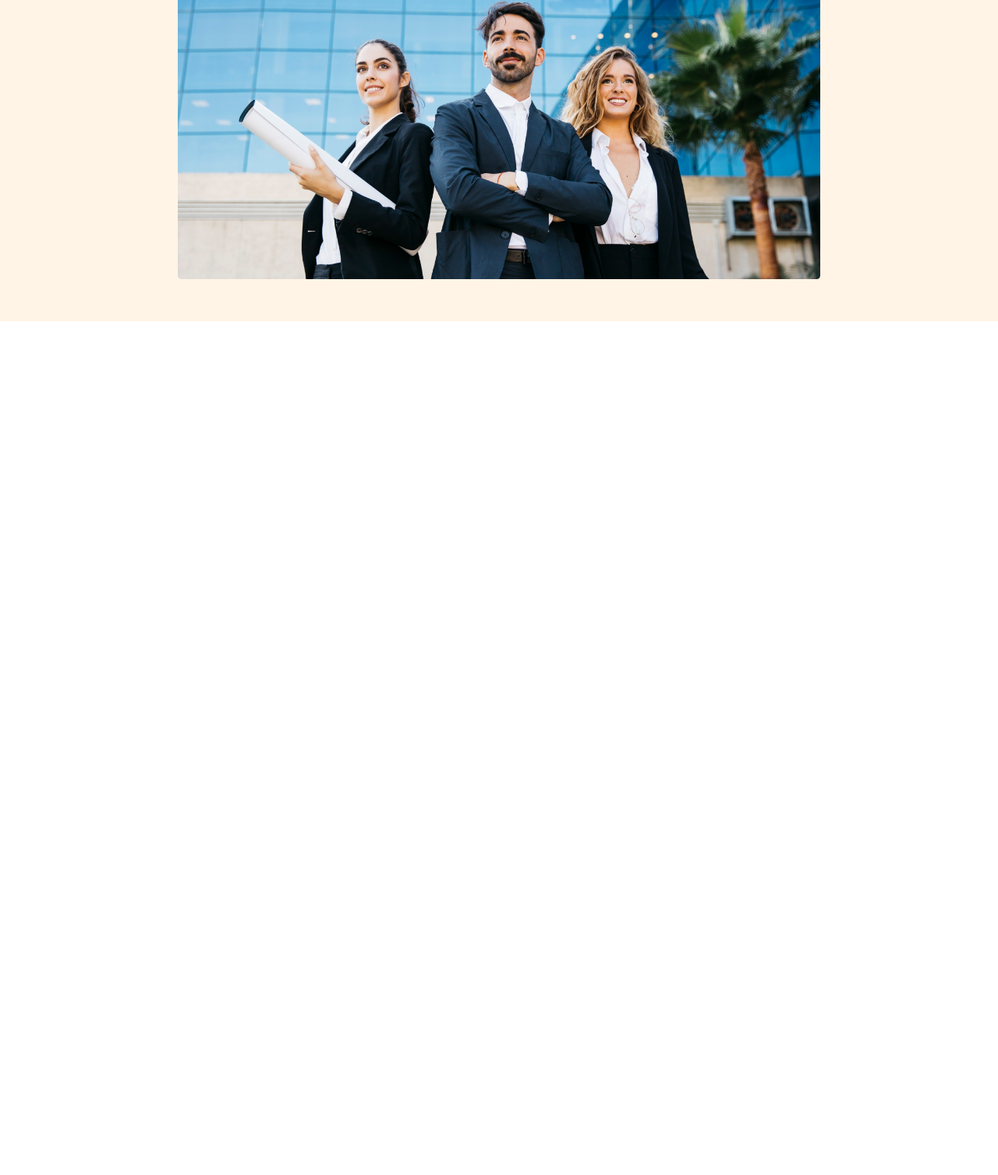
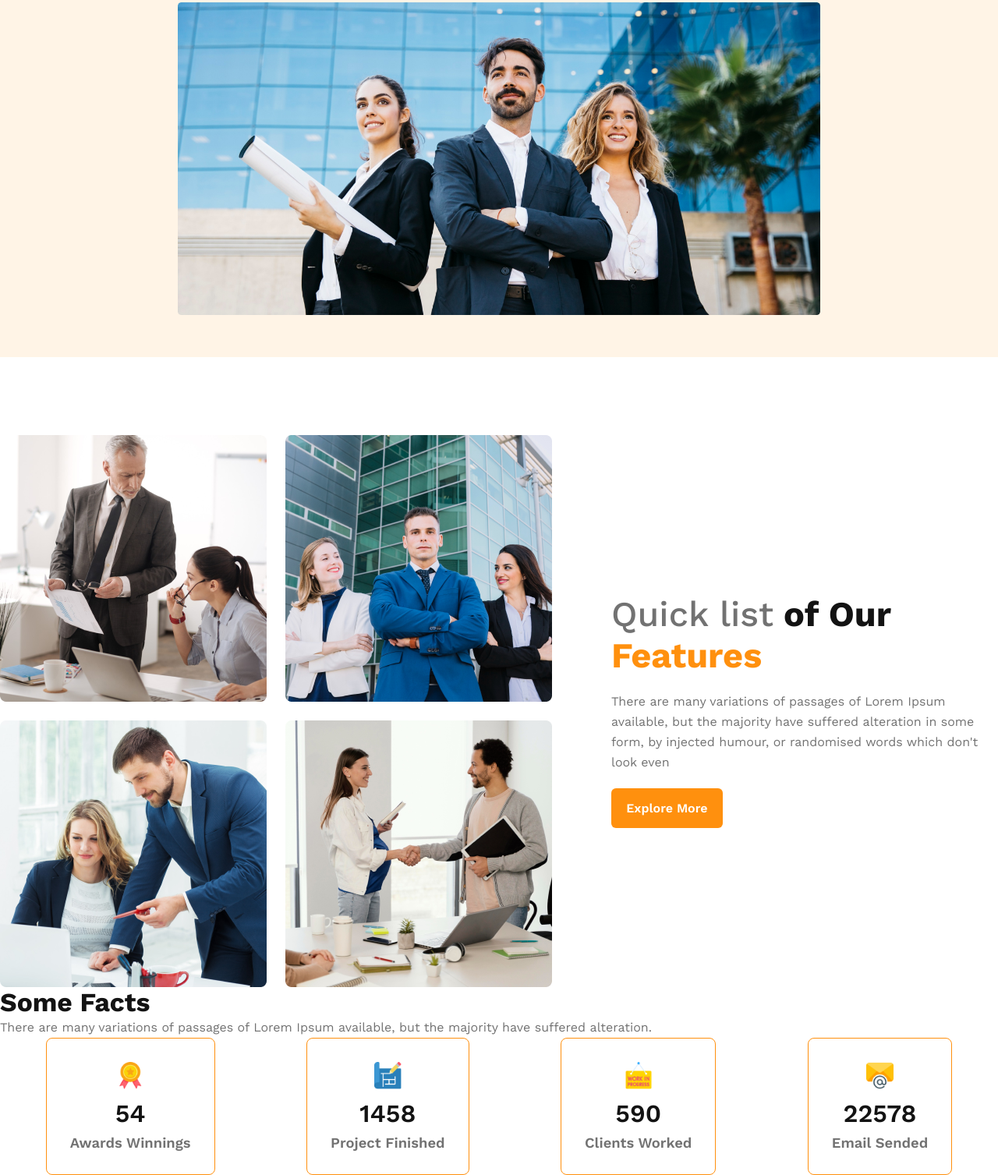
Before and after one commit to imalriyad/g3-architects, a plain HTML site: page index.html in a window 1280 px wide. Shown: the part 507-2014 px from the top of the page at 78% size. Before the commit the page ends 919 px from the top, so only its background shows below. Drawn offline with nearby package versions, Linux system fonts and the light colour scheme.

Commit message:
facts-boxes added

```diff
--- a/index.html
+++ b/index.html
@@ -32,7 +32,56 @@
 
    <!-- main-section-here  -->
    <main>
+      <section>
+        <!-- Team-members -->
+        <div class="team-container">
+            <div class="team-image">
+                <img src="./images/team1.png" alt="">
+                <img src="./images/team2.png" alt="">
+                <img src="./images/team3.png" alt="">
+                <img src="./images/team4.png" alt="">
+            </div>
+            <div class="team-content">
+                <h1 class="team-tittle"><span class="quick">Quick list</span> <span class="of">of Our</span><br> <span class="features">Features</span></h1>
+                <p class="team-description">There are many variations of passages of Lorem Ipsum available, but the majority have suffered alteration in some form, by injected humour, or randomised words which don't look even</p>
+                <button class="primary-btn">Explore More</button>
+            </div>
+        </div>
+      </section>
+          <!-- Feautures -->
+      <section>
 
+      </section>
+
+      <!-- some-fatcs  -->
+      <section>
+        <h1 class="nav-tittle">Some Facts</h3>
+        <p class="facts-description" >There are many variations of passages of Lorem Ipsum available, but the majority have suffered alteration.</p>
+        <div class="card-container">
+            <div class="card">
+                <img src="./images/icons/ribon.png" alt="">
+                <h1 class="card-stats">54</h1>
+                <p class="card-tittle">Awards Winnings</p>
+
+            </div>
+            <div class="card">
+                <img src="./images/icons/projects.png" alt="">
+                <h1 class="card-stats">1458</h1>
+                <p class="card-tittle">Project Finished</p>
+            </div>
+            <div class="card">
+                <img src="./images/icons/customers.png" alt="">
+                <h1 class="card-stats">590</h1>
+                <p class="card-tittle">Clients Worked</p>
+            </div>
+            <div class="card">
+                <img src="./images/icons/email.png" alt="">
+                <h1 class="card-stats">22578</h1>
+                <p class="card-tittle">Email Sended</p>
+            </div>
+
+        </div>
+      </section>
    </main>
 <!-- footer-section-here  -->
    <footer>
--- a/style.css
+++ b/style.css
@@ -2,23 +2,24 @@
 @import url('https://fonts.googleapis.com/css2?family=Lato:ital,wght@0,300;0,400;0,700;0,900;1,900&family=Work+Sans:wght@400;500;600;700&display=swap');
 
 /* shared-styles  */
-*{
+* {
     padding: 0px;
     margin: 0px;
     font-family: 'Work Sans', sans-serif;
 
 }
 
-a{
+a {
     color: #131313;
     text-decoration: none;
 }
-.primary-btn{
+
+.primary-btn {
     color: #131313;
     border-radius: 6px;
     background: #FF900E;
     border: 0;
-    padding: 18px 22px;
+    padding: 1rem 1.2rem;
     font-size: 1rem;
     font-weight: 600;
     color: #ffff;
@@ -26,21 +27,24 @@ a{
 }
 
 /* nav-section-style-goes-here  */
-header{
+header {
     background: rgba(255, 144, 14, 0.10);
-    padding:50px 228px;
+    padding: 50px 228px;
 }
-nav{
+
+nav {
     display: flex;
     justify-content: space-between;
     align-items: center;
 
 }
-nav>ul{
+
+nav>ul {
     display: flex;
     justify-content: center;
 }
-nav ul li{
+
+nav ul li {
     list-style: none;
     margin-right: 30px;
     font-weight: 500;
@@ -48,63 +52,173 @@ nav ul li{
 
 }
 
-.nav-tittle{
+.nav-tittle {
     color: #131313;
     font-size: 2.1rem;
 }
+
 /* Banner-part-style-here  */
-.banner-content{
+.banner-content {
     max-width: 800px;
     margin: 0 auto;
     text-align: center;
 }
-.banner-tittle{
+
+.banner-tittle {
     color: #131313;
     font-size: 3.5rem;
     font-weight: 700;
-    margin-top: 50px;
+    margin-top: 100px;
 
 }
-.banner-description{
+
+.banner-description {
     color: #727272;
     font-size: 1rem;
     margin: 25px 0px;
 
 }
-.main-banner img{
+
+.main-banner img {
     margin-top: 50px;
     width: 100%;
 }
 
+
+/* main-section-start here  */
+main {
+    max-width: 1440px;
+    margin: 0 auto;
+}
+
+.team-container {
+    display: flex;
+    align-items: center;
+    margin-top: 100px;
+}
+
+.team-image {
+    display: grid;
+    grid-template-columns: repeat(2, 1fr);
+    gap: 1.5rem;
+
+}
+
+.team-content {
+    padding: 30px 0px;
+    padding-left: 76px;
+
+}
+
+.quick {
+    color: #727272;
+    font-weight: 500;
+}
+
+.of {
+    color: #131313;
+}
+
+.features {
+    color: #FF900E;
+}
+
+.team-tittle {
+    font-size: 2.8125rem;
+    font-weight: 700;
+
+}
+.team-description {
+    font-size: 1rem;
+    color: #727272;
+    line-height: 26px;
+    margin-bottom: 20px;
+    margin-top: 20px;
+}
+
+/* Facts section goes here  */
+.facts-description{
+    font-size: 1rem;
+    color: #727272;
+    line-height: 26px;
+}
+
+.card-container{
+    display: flex;
+    justify-content: space-around;
+    align-items: center;
+
+}
+.card{
+    text-align: center;
+    border-radius: 8px;
+    border: 1px solid #FF900E;
+    padding: 30px;
+}
+.card img{
+    width: 35px;
+    height: 35px;
+}
+.card-stats{
+  font-size: 2rem;
+  color: #131313;
+  font-weight: 600;
+  margin-top: 8px;
+}
+.card-tittle{
+    font-size: 1.15rem;
+    font-weight: 600;
+    color: #727272;
+    margin-top: 8px;
+}
+
+
 /* media query for hedaer section  */
 /* For mobile devices  */
-@media screen and (max-width:576px)  {
-   header{
+@media screen and (max-width:576px) {
+
+    header {
         padding: 10px;
     }
-   .banner-tittle{
+
+    .banner-tittle {
         font-size: 2rem;
         padding: 0px;
+        margin-top: 40px;
     }
 
-   nav{
+    nav ,.team-container {
+        flex-direction: column;
+        gap: 25px;
+    }
+    .team-image{
+        grid-template-columns: 1fr;
+    }
+    .team-content {
+        padding: 40px;
+
+    }
+
+}
+
+/* for medium devices  */
+@media screen and (min-width:576px) and (max-width:1082px) {
+    nav,.team-container {
         flex-direction: column;
         gap: 15px;
     }
-}
- @media screen and (min-width:576px) and (max-width:960px) {
-    nav{
-        flex-direction: column;
-        gap: 15px;
-       }
-    nav ul{
+
+    nav ul {
         display: flex;
         margin: 0px;
     }
-    .banner-tittle{
+
+    .banner-tittle {
         font-size: 2rem;
+        margin-top: 50px;
     }
-       header{
+
+    header {
         padding: 10px;
     }
 }
```
Lines whose indentation alone changed are shown as unchanged.
